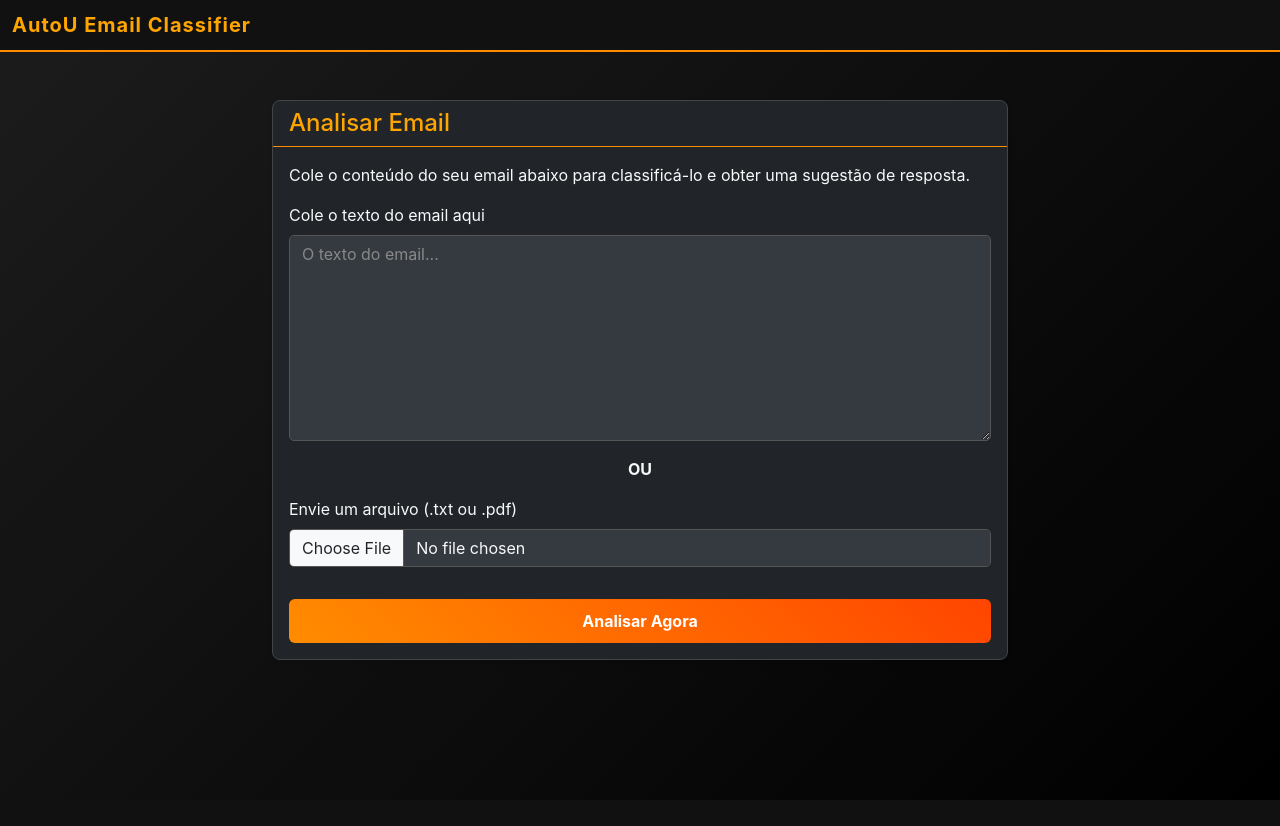
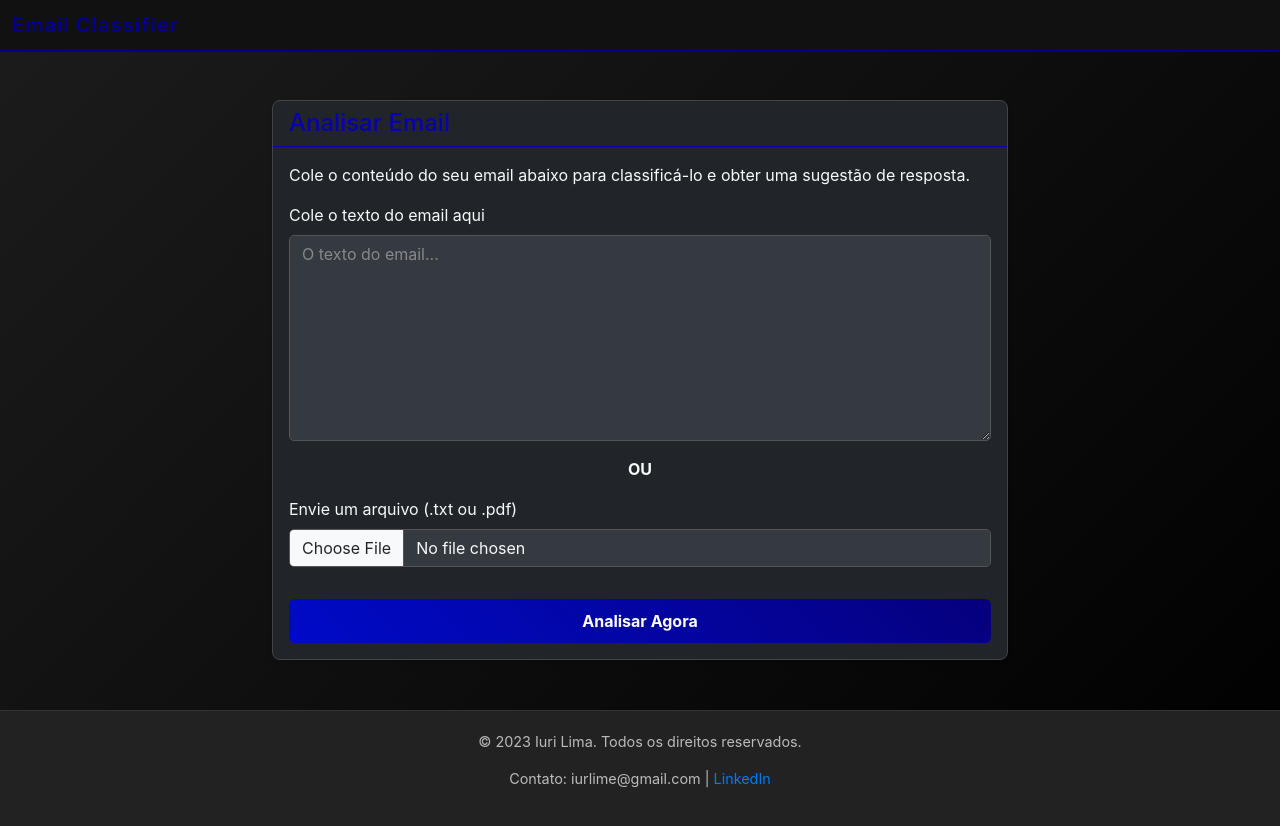
Before and after one commit to iurilin/classifier-app, a Flask app: page / in a window 1280 px wide. Before the commit the page ends 800 px from the top, so only its background shows below. Run offline with Flask 3, Linux system fonts and the light colour scheme.

Commit message:
Ajustes de UI e adição de footer com créditos

```diff
--- a/static/css/style.css
+++ b/static/css/style.css
@@ -8,11 +8,11 @@ body {
 
 .navbar {
     background-color: #111 !important;
-    border-bottom: 2px solid #ff8c00;
+    border-bottom: 2px solid #070088;
 }
 
 .navbar-brand {
-    color: #ffA500 !important;
+    color: #070088 !important;
     font-weight: bold;
     letter-spacing: 1px;
 }
@@ -26,8 +26,8 @@ body {
 
 .card-header {
     background-color: transparent;
-    border-bottom: 1px solid #ff8c00;
-    color: #ffa500;
+    border-bottom: 1px solid #0900ba;
+    color: #0901ac;
     font-weight: 500;
 }
 
@@ -45,12 +45,12 @@ body {
 .form-control:focus {
     background-color: #3a4147;
     color: #fff;
-    border-color: #ffa500;
+    border-color: #070088;
     box-shadow: 0 0 8px rgba(255, 165, 0, 0.4);
 }
 
 .btn-primary {
-    background: linear-gradient(45deg, #ff8c00, #ff4500);
+    background: linear-gradient(45deg, #000ac8, #06007d);
     border: none;
     font-weight: bold;
     padding: 10px;
@@ -59,27 +59,46 @@ body {
 
 .btn-primary:hover {
     transform: translateY(-2px);
-    box-shadow: 0 5px 15px rgba(255, 140, 0, 0.5);
-    background: linear-gradient(45deg, #ffa500, #ff6347);
+    box-shadow: 0 5px 15px rgba(12, 0, 94, 0.5);
+    background: linear-gradient(45deg, #070088, #0003c5);
 }
 
 #results-container .card-title {
-    color: #ffa500;
+    color: #0900ba;
 }
 
 #suggested-reply.alert {
     background-color: #2c2c2e;
-    border-left: 4px solid #ff8c00;
+    border-left: 4px solid #2f00ff;
     color: #e0e0e0;
 }
 
 #email-category.badge {
-    background-color: #ff8c00;
+    background-color: #0015b4;
     color: #111;
     font-size: 0.9em;
     font-weight: bold;
 }
 
 .spinner-border {
-    color: #ffa500;
+    color: #070088;
 }
+
+footer {
+    text-align: center;
+    padding: 20px;
+    margin-top: 50px;
+    background-color: #222;
+    color: #bbb;
+    font-size: 0.9em;
+    border-top: 1px solid #333;
+}
+
+footer a {
+    color: #007bff;
+    text-decoration: none;
+}
+
+footer a:hover {
+    text-decoration: underline;
+}
--- a/static/js/script.js
+++ b/static/js/script.js
@@ -1,5 +1,3 @@
-// static/js/script.js
-
 const emailForm = document.getElementById('email-form');
 const emailText = document.getElementById('email-text');
 const emailFile = document.getElementById('email-file');
@@ -8,21 +6,19 @@ const resultsContainer = document.getElementById('results-container');
 const resultContent = document.getElementById('result-content');
 const loadingSpinner = document.getElementById('loading-spinner');
 
-// Mostra o nome do arquivo selecionado
 emailFile.addEventListener('change', () => {
     if (emailFile.files.length > 0) {
         fileNameDisplay.textContent = `Arquivo selecionado: ${emailFile.files[0].name}`;
-        emailText.disabled = true; // Desabilita a área de texto se um arquivo for escolhido
+        emailText.disabled = true;
     } else {
         fileNameDisplay.textContent = '';
         emailText.disabled = false;
     }
 });
 
-// Limpa o input de arquivo se o usuário começar a digitar
 emailText.addEventListener('input', () => {
     if (emailText.value.length > 0) {
-        emailFile.value = ''; // Limpa a seleção de arquivo
+        emailFile.value = '';
         fileNameDisplay.textContent = '';
     }
 });
@@ -38,12 +34,10 @@ emailForm.addEventListener('submit', async function(event) {
         return;
     }
 
-    // Usa FormData para enviar texto e/ou arquivo
     const formData = new FormData();
     formData.append('email_text', textContent);
     formData.append('email_file', fileContent);
 
-    // Mostra o contêiner de resultados e o spinner
     resultsContainer.style.display = 'block';
     loadingSpinner.style.display = 'block';
     resultContent.style.display = 'none';
@@ -51,7 +45,6 @@ emailForm.addEventListener('submit', async function(event) {
     try {
         const response = await fetch('/classify', {
             method: 'POST',
-            // Não defina 'Content-Type', o navegador faz isso automaticamente com FormData
             body: formData
         });
 
@@ -62,7 +55,6 @@ emailForm.addEventListener('submit', async function(event) {
 
         const data = await response.json();
 
-        // O resto da lógica para exibir os resultados é a mesma
         const categorySpan = document.getElementById('email-category');
         const replyDiv = document.getElementById('suggested-reply');
         const confidenceScoreSpan = document.getElementById('confidence-score');
--- a/templates/index.html
+++ b/templates/index.html
@@ -10,7 +10,7 @@
 <body>
     <nav class="navbar navbar-dark bg-dark">
         <div class="container-fluid">
-            <span class="navbar-brand mb-0 h1">AutoU Email Classifier</span>
+            <span class="navbar-brand mb-0 h1">Email Classifier</span>
         </div>
     </nav>
 
@@ -64,6 +64,11 @@
         </div>
     </main>
 
+        <footer>
+            <p>&copy; 2023 Iuri Lima. Todos os direitos reservados.</p>
+             <p>Contato: iurlime@gmail.com | <a href="https://www.linkedin.com/in/iuri-lima-0176072b7/" target="_blank">LinkedIn</a></p>
+        </footer>
+
     <script src="{{ url_for('static', filename='js/script.js') }}"></script>
 </body>
 </html>
```
